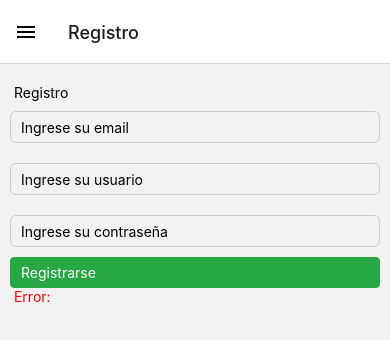
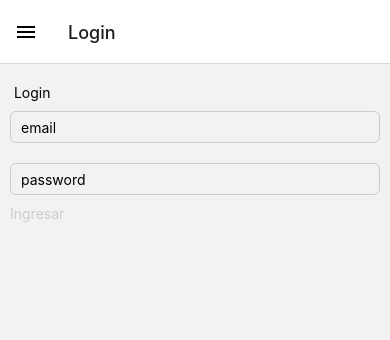
Before and after one commit to josefinagoni/proyecto-integrador-final, a React Native app: screen / in a window 390 px wide. Shown: the top 340 px of the page. Built offline with nearby package versions, Linux system fonts and the light colour scheme; no server answers.

Commit message:
redirigir al login

```diff
--- a/src/components/Menu.js
+++ b/src/components/Menu.js
@@ -76,8 +76,8 @@ class Menu extends Component{
             <NavigationContainer>
                 {this.state.loggedIn == false ?
             <Drawer.Navigator>
+                 <Drawer.Screen name="Login" component={()=><Login login={(email, pass)=>this.login(email, pass)}/>}/>
                 <Drawer.Screen name="Registro" component={()=><Register register={(email, pass)=>this.register(email, pass)} registrado={this.state.registrado} error={this.state.error}/>} />
-                <Drawer.Screen name="Login" component={()=><Login login={(email, pass)=>this.login(email, pass)}/>}/>
             </Drawer.Navigator> :
 
             <Drawer.Navigator>
```
